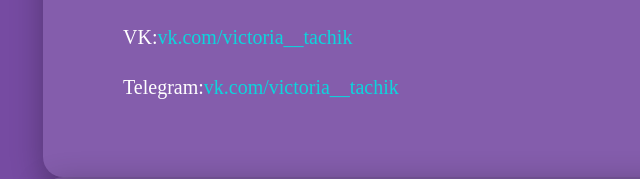
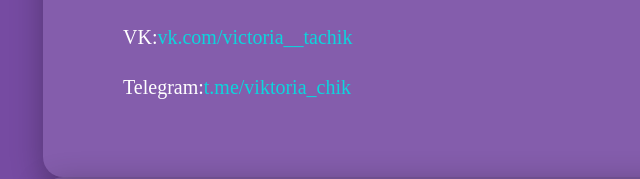
Before and after one commit to Viktoria251167/first-site, a plain HTML site: page index.html in a window 1280 px wide. Shown: the part 1398-1577 px from the top of the page, 157-797 px from the left. Drawn offline with Linux system fonts and the light colour scheme.

Commit message:
Add files via upload

```diff
--- a/index.html
+++ b/index.html
@@ -57,7 +57,7 @@
             <h2>Мои соцсети</h2>
             <ul class="contact-list">
                 <li> VK: <a href="https://vk.com/victoria__tachik" target="_blank">vk.com/victoria__tachik</a></li>
-                <li> Telegram: <a href="https://t.me/+cEoLoDkM6MJmY2Ey" target="_blank">vk.com/victoria__tachik</a></li>
+                <li> Telegram: <a href="https://t.me/viktoria_chik" target="_blank">t.me/viktoria_chik</a></li>
         </section>
     </div>
     <div class="container2">
```
